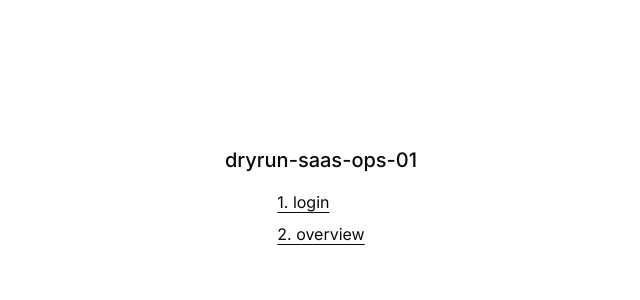
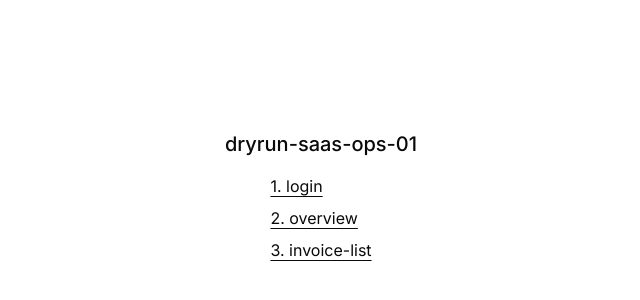
Before and after one commit to higgs1729/react-shadcn, a Next.js app: page /flows/dryrun-saas-ops-01 in a window 1280 px wide. Shown: the part 204-504 px from the top of the page, without its empty margins (319-959 px from the left). Built offline with nearby package versions, Linux system fonts and the light colour scheme.

Commit message:
feat: インボイスリストページを追加し、ナビゲーションにリンクを追加

```diff
--- /dev/null
+++ b/app/flows/dryrun-saas-ops-01/invoice-list/page.tsx
@@ -0,0 +1,5 @@
+import { CollectionTableScreen } from "@/app/collection-01/collection-screen"
+
+export default function InvoiceListPage() {
+  return <CollectionTableScreen state="default" />
+}
--- a/app/flows/dryrun-saas-ops-01/overview/page.tsx
+++ b/app/flows/dryrun-saas-ops-01/overview/page.tsx
@@ -27,7 +27,7 @@ export default function OverviewPage() {
               <div className="px-4 lg:px-6">
                 <ChartAreaInteractive />
               </div>
-              {/* transition: overview.onRowSelect -> invoice-list (unresolved) */}
+              {/* transition: overview.onRowSelect -> /flows/dryrun-saas-ops-01/invoice-list */}
               <DataTable data={data} />
             </div>
           </div>
--- a/app/flows/dryrun-saas-ops-01/page.tsx
+++ b/app/flows/dryrun-saas-ops-01/page.tsx
@@ -11,6 +11,9 @@ export default function FlowIndexPage() {
         <Link href="/flows/dryrun-saas-ops-01/overview" className="underline underline-offset-4">
           2. overview
         </Link>
+        <Link href="/flows/dryrun-saas-ops-01/invoice-list" className="underline underline-offset-4">
+          3. invoice-list
+        </Link>
       </nav>
     </div>
   )
```
Also changed, not shown: 1 other file (tests, documents, lock files or other folders).
